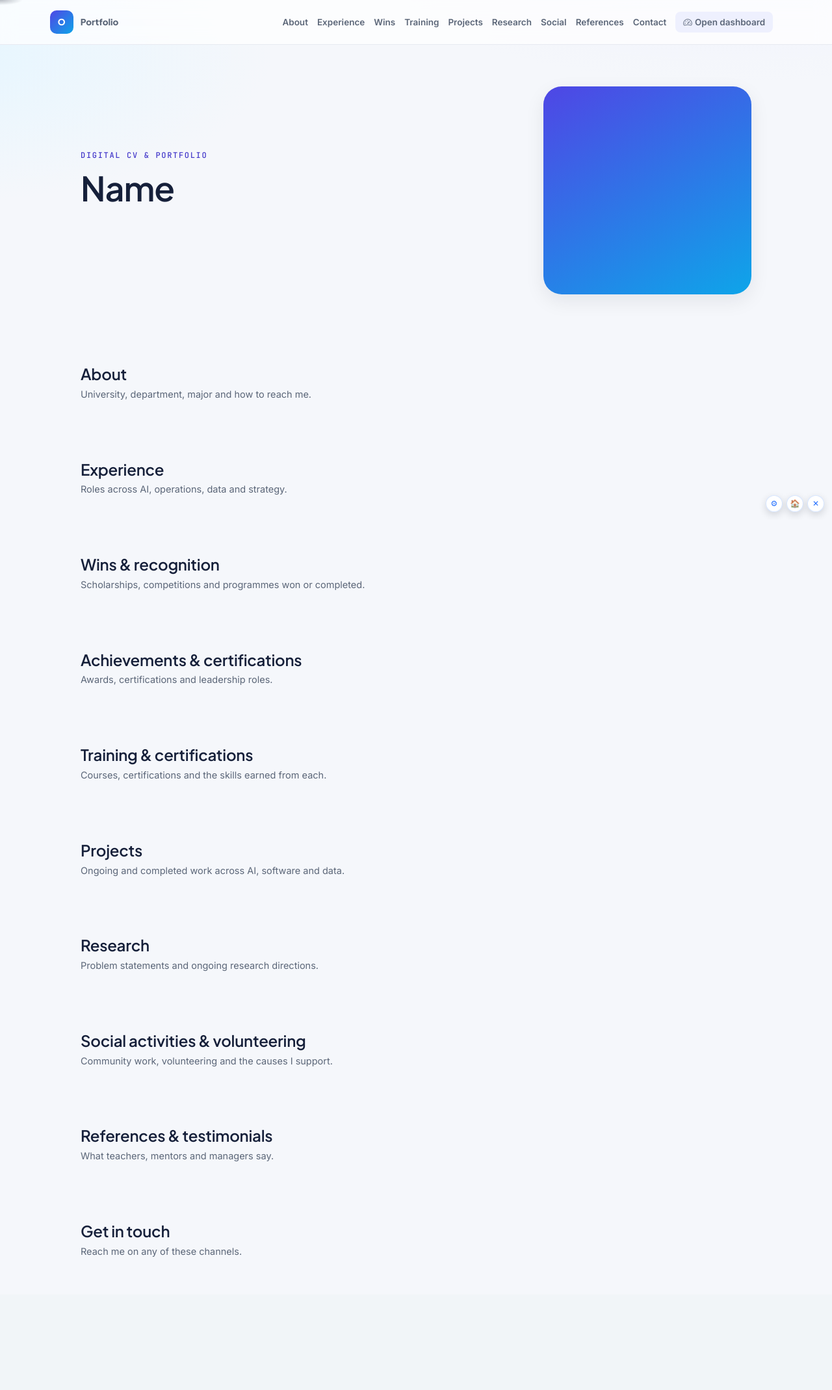
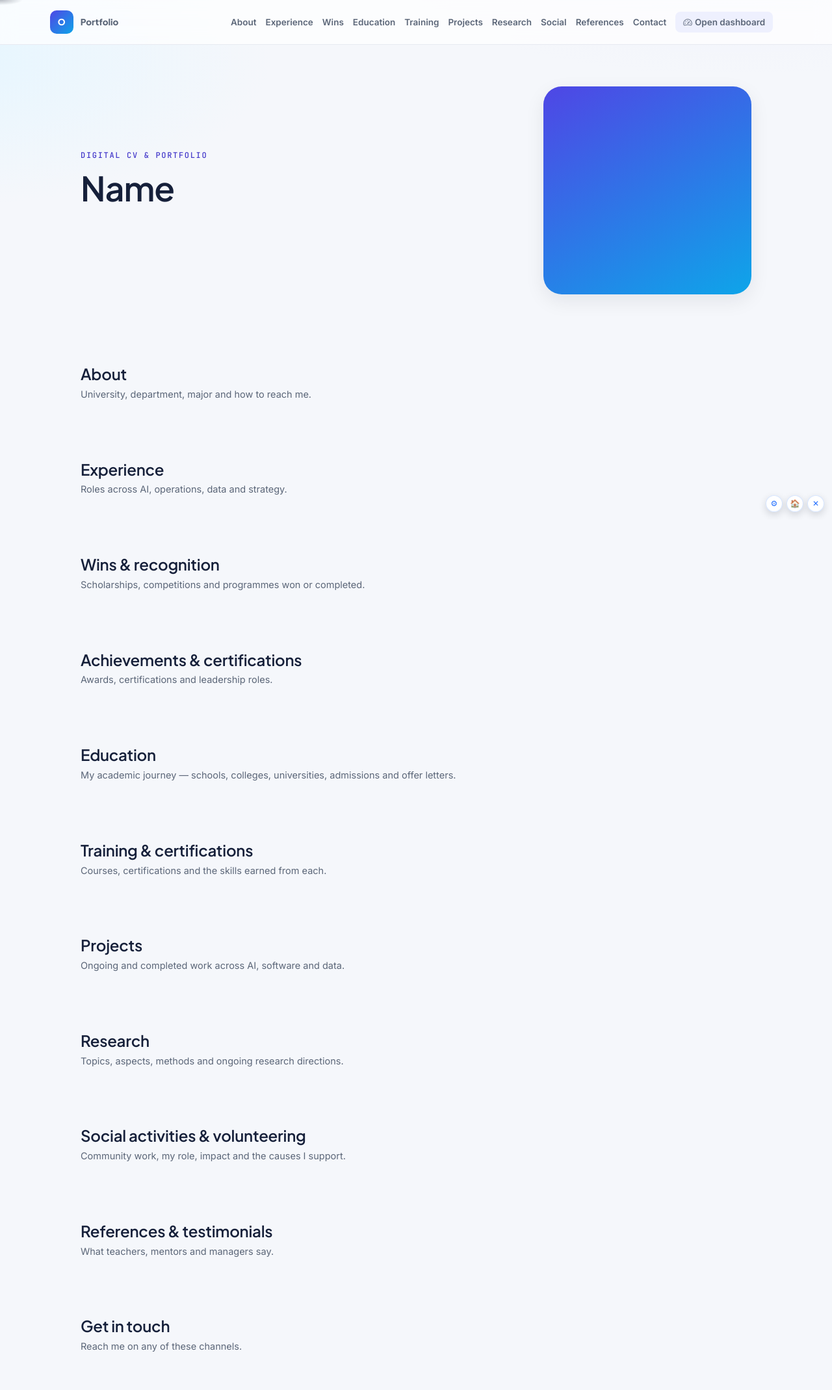
Before and after one commit to imran-me/OppTracker, a PHP site: page /profile.html in a window 1280 px wide. Shown: the whole page at 65% size. Before the commit the page ends 1934 px from the top, so only its background shows below. Run offline with PHP 8.4, Linux system fonts and the light colour scheme; some libraries are stand-ins or nearby versions.

Commit message:
Bug Fixing and adding new sections in the POMS

```diff
--- a/ai-companion/eon-brain/owner/coach.js
+++ b/ai-companion/eon-brain/owner/coach.js
@@ -25,19 +25,19 @@ const PAGE_KEY = {
   dashboard: 'dashboard', index: 'dashboard',
   opportunities: 'opportunities', 'opportunity-details': 'opportunityDetails',
   tasks: 'tasks', documents: 'documents', achievements: 'achievements',
-  training: 'training', projects: 'projects', research: 'research',
+  education: 'education', training: 'training', projects: 'projects', research: 'research',
   volunteering: 'volunteering', contacts: 'contacts', profile: 'profile',
   categories: 'system', owner: 'system',
 };
 // content key → the data entity it counts / reads
 const KEY_ENTITY = {
   opportunities: 'opportunities', opportunityDetails: 'opportunities', tasks: 'tasks',
-  documents: 'documents', achievements: 'achievements', training: 'training',
+  documents: 'documents', achievements: 'achievements', education: 'education', training: 'training',
   projects: 'projects', research: 'research', volunteering: 'volunteering', contacts: 'contacts',
 };
 const LABEL = {
   opportunities: 'opportunities', tasks: 'tasks', documents: 'documents',
-  achievements: 'achievements', training: 'training', projects: 'projects',
+  achievements: 'achievements', education: 'schools & degrees', training: 'training', projects: 'projects',
   research: 'research ideas', volunteering: 'activities', contacts: 'contacts',
 };
 
@@ -78,6 +78,12 @@ const SECTIONS = {
     observe: ['The trophy room. 🏆 Every one of these is earned.', 'Look at this wall, {name}. Proud of you.', 'Wins on wins. Keep stacking. 🥇', "Hard to be humble in here, isn't it? 😏", 'Receipts of greatness, all in a row. 🧾', 'I never get tired of this view. 🏅'],
     prompt: ['Just won something? Add it — show it off.', 'New certificate to display? Let\'s add it.', 'Add a photo — these look great with one. 📸', 'Don\'t be shy — log that win.', 'Recent recognition? It belongs on this wall.'],
     tip: ['Tip: mark "Portfolio" to feature it publicly.', 'Tip: add the position and issuer — looks sharp.', 'Tip: a cover image makes the card pop.', 'Tip: no deadlines here — these are pure wins. 🎉', 'Tip: the "View details" opens the full story.'],
+  },
+  education: {
+    emotes: ['read', 'proud', 'salute', 'nod', 'idea'],
+    observe: ['Your academic journey, all mapped out. 🎓', 'From school to university — quite the climb, {name}.', 'Admissions, offers, results — the full story lives here.', 'Every degree is a chapter. Proud of this one.'],
+    prompt: ['Applied somewhere new? Log it and track the decision.', 'Got an offer letter? Upload it — show it off. 📜', 'Add your result or scholarship — it counts.', 'Enrolled or graduated? Update the status.'],
+    tip: ['Tip: the pipeline up top shows offers vs admissions at a glance.', 'Tip: upload your offer letter — it gets a special badge.', 'Tip: set status from Applied → Admitted → Enrolled to track admissions.', 'Tip: mark "Portfolio" to feature a degree publicly.'],
   },
   training: {
     emotes: ['read', 'idea', 'thumbsUp', 'nod', 'salute'],
--- a/ai-companion/eon-brain/owner/companion-brain.js
+++ b/ai-companion/eon-brain/owner/companion-brain.js
@@ -138,7 +138,7 @@ export class CompanionBrain {
 
     // Showcase / archive entities are historical — never nag about them
     // (achievements, awards, training, volunteering, projects, research).
-    const NO_NAG = new Set(['achievements', 'training', 'volunteering', 'projects', 'research']);
+    const NO_NAG = new Set(['achievements', 'education', 'training', 'volunteering', 'projects', 'research']);
 
     // stale: a created/added/updated date long in the past, not finished
     for (const [entity, arr] of Object.entries(data)) {
--- a/ai-companion/eon-brain/owner/resume.js
+++ b/ai-companion/eon-brain/owner/resume.js
@@ -17,6 +17,7 @@ const PAGE_NAMES = {
   opportunities: 'Opportunities', 'opportunity-details': 'an opportunity',
   tasks: 'the Task Board', documents: 'Documents', contacts: 'Contacts',
   achievements: 'Achievements', projects: 'Projects', research: 'the Research Hub',
+  education: 'Education', training: 'Training & Certification', volunteering: 'Social Activities',
   dashboard: 'the Dashboard', categories: 'Category Manager', profile: 'your Profile',
 };
 
--- a/profile.html
+++ b/profile.html
@@ -26,6 +26,7 @@
     <a href="#about">About</a>
     <a href="#experience">Experience</a>
     <a href="#wins">Wins</a>
+    <a href="#education">Education</a>
     <a href="#training">Training</a>
     <a href="#projects">Projects</a>
     <a href="#research">Research</a>
@@ -93,7 +94,17 @@
       <button class="btn btn-soft btn-sm owner-only ms-auto" id="pfAddAch"><i class="bi bi-plus-lg me-1"></i>Add</button>
     </div>
     <p class="lead-sub">Awards, certifications and leadership roles.</p>
-    <div class="gal-grid" id="pfAchievements"></div>
+    <div class="gal-grid gal-grid--4" id="pfAchievements"></div>
+  </section>
+
+  <!-- Showcase: Education / academic journey -->
+  <section class="pf-section" id="education">
+    <div class="pf-sec-head">
+      <h2 class="mb-0">Education</h2>
+      <button class="btn btn-soft btn-sm owner-only ms-auto" id="pfAddEdu"><i class="bi bi-plus-lg me-1"></i>Add</button>
+    </div>
+    <p class="lead-sub">My academic journey — schools, colleges, universities, admissions and offer letters.</p>
+    <div class="gal-grid gal-grid--4" id="pfEducation"></div>
   </section>
 
   <!-- Showcase: Training & certifications -->
@@ -103,7 +114,7 @@
       <button class="btn btn-soft btn-sm owner-only ms-auto" id="pfAddTrain"><i class="bi bi-plus-lg me-1"></i>Add</button>
     </div>
     <p class="lead-sub">Courses, certifications and the skills earned from each.</p>
-    <div class="gal-grid" id="pfTraining"></div>
+    <div class="gal-grid gal-grid--4" id="pfTraining"></div>
   </section>
 
   <!-- Showcase: Projects -->
@@ -113,7 +124,7 @@
       <button class="btn btn-soft btn-sm owner-only ms-auto" id="pfAddProj"><i class="bi bi-plus-lg me-1"></i>Add</button>
     </div>
     <p class="lead-sub">Ongoing and completed work across AI, software and data.</p>
-    <div class="gal-grid" id="pfProjects"></div>
+    <div class="gal-grid gal-grid--4" id="pfProjects"></div>
   </section>
 
   <!-- Research -->
@@ -122,8 +133,8 @@
       <h2 class="mb-0">Research</h2>
       <button class="btn btn-soft btn-sm owner-only ms-auto" id="pfAddRes"><i class="bi bi-plus-lg me-1"></i>Add</button>
     </div>
-    <p class="lead-sub">Problem statements and ongoing research directions.</p>
-    <div class="stack-16" id="pfResearch"></div>
+    <p class="lead-sub">Topics, aspects, methods and ongoing research directions.</p>
+    <div class="gal-grid gal-grid--4" id="pfResearch"></div>
   </section>
 
   <!-- Showcase: Social activities / volunteering -->
@@ -132,8 +143,8 @@
       <h2 class="mb-0">Social activities &amp; volunteering</h2>
       <button class="btn btn-soft btn-sm owner-only ms-auto" id="pfAddVol"><i class="bi bi-plus-lg me-1"></i>Add</button>
     </div>
-    <p class="lead-sub">Community work, volunteering and the causes I support.</p>
-    <div class="gal-grid" id="pfVolunteering"></div>
+    <p class="lead-sub">Community work, my role, impact and the causes I support.</p>
+    <div class="gal-grid gal-grid--4" id="pfVolunteering"></div>
   </section>
 
   <!-- References / Testimonials -->
```
Also changed, not shown: assets/css/style.css (+29 -0 lines), education.html (added, +61 -0 lines), assets/js/app.js.
